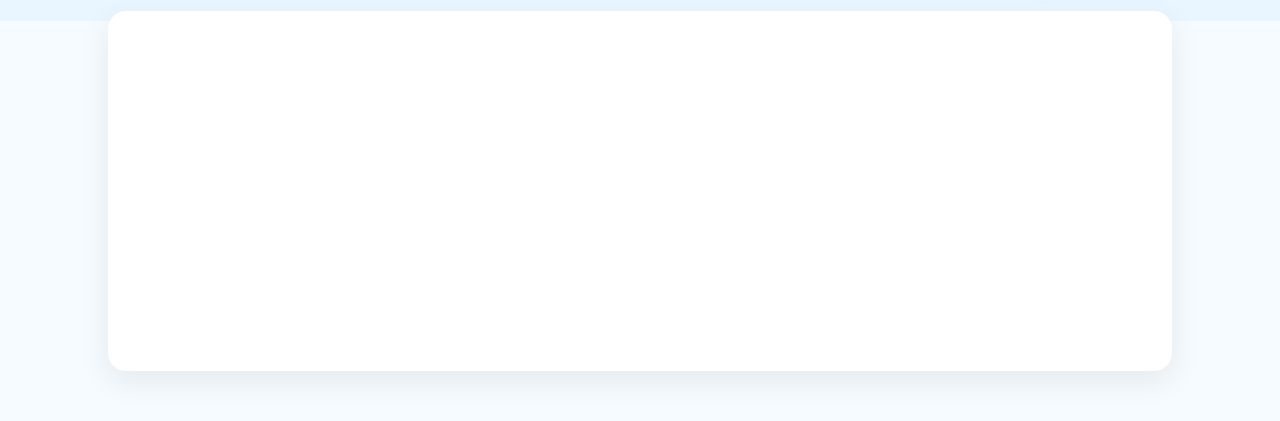
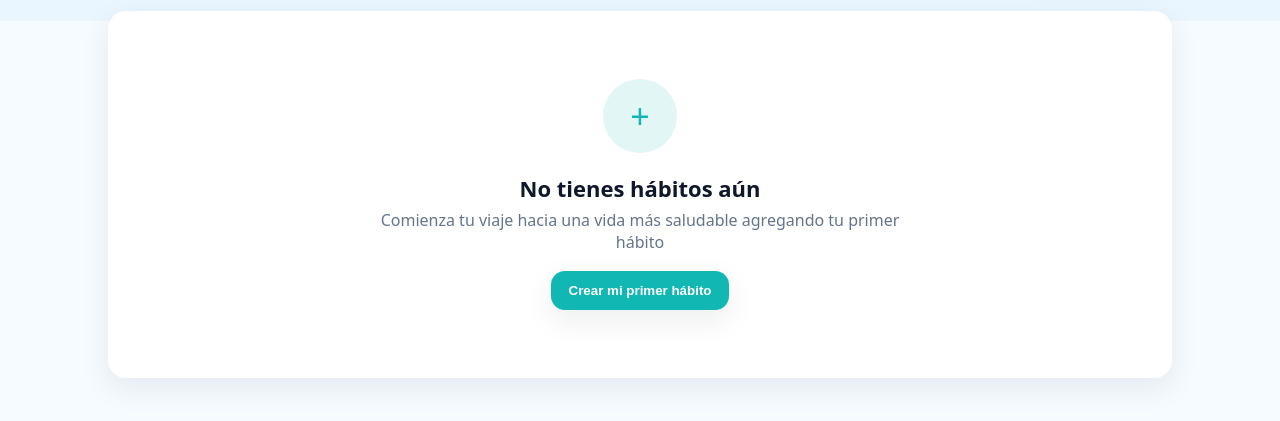
Before and after one commit to Alejandro-Guerra/Metodos-Emergentes---Equipo-4, a plain HTML site: page Proyecto/Mishabitos/Index.html in a window 1280 px wide. Shown: the part 263-684 px from the top of the page. Drawn offline with Linux system fonts and the light colour scheme.

Commit message:
Mensaje 'No hay hábitos' cuando la lista está vacía #24

```diff
--- a/Proyecto/Mishabitos/Habitos.css
+++ b/Proyecto/Mishabitos/Habitos.css
@@ -106,3 +106,34 @@ body{
   min-height:360px;
   padding:28px;
 }
+/* Estado vacío */
+.empty{
+  min-height:300px;
+  display:grid;
+  place-items:center;
+  text-align:center;
+  padding:40px 10px;
+}
+
+.empty .plus{
+  width:74px;
+  height:74px;
+  border-radius:999px;
+  display:grid;
+  place-items:center;
+  background: rgba(16,183,179,.12);
+  color: var(--primary);
+  font-size:34px;
+  margin:0 auto 10px;
+}
+
+.empty h3{
+  margin:10px 0 6px;
+  font-size:22px;
+}
+
+.empty p{
+  margin:0 0 18px;
+  color: var(--muted);
+  max-width:520px;
+}
--- a/Proyecto/Mishabitos/Habitos.js
+++ b/Proyecto/Mishabitos/Habitos.js
@@ -0,0 +1,8 @@
+
+const btnPrimerHabito = document.getElementById("btnPrimerHabito");
+
+if (btnPrimerHabito) {
+  btnPrimerHabito.addEventListener("click", () => {
+    alert("En el siguiente commit (#25) aquí se abrirá el formulario para crear un hábito ");
+  });
+}
--- a/Proyecto/Mishabitos/Index.html
+++ b/Proyecto/Mishabitos/Index.html
@@ -1,11 +1,13 @@
 <!DOCTYPE html>
 <html lang="es">
+
 <head>
     <meta charset="UTF-8">
     <title>Mis Hábitos</title>
     <meta name="viewport" content="width=device-width, initial-scale=1.0">
     <link rel="stylesheet" href="Habitos.css">
 </head>
+
 <body>
 
     <!-- Topbar -->
@@ -43,10 +45,21 @@
     <!-- Contenido principal -->
     <main class="main">
         <div class="panel">
-      <!-- Aquí se agregará contenido en los siguientes commits -->
+            <section class="empty">
+                <div class="plus">+</div>
+                <h3>No tienes hábitos aún</h3>
+                <p>Comienza tu viaje hacia una vida más saludable agregando tu primer hábito</p>
+
+                <button class="btn btn-primary" id="btnPrimerHabito">
+                    Crear mi primer hábito
+                </button>
+            </section>
+
         </div>
+
     </main>
 
     <script src="Habitos.js"></script>
 </body>
+
 </html>
```
Lines whose indentation alone changed are shown as unchanged.
